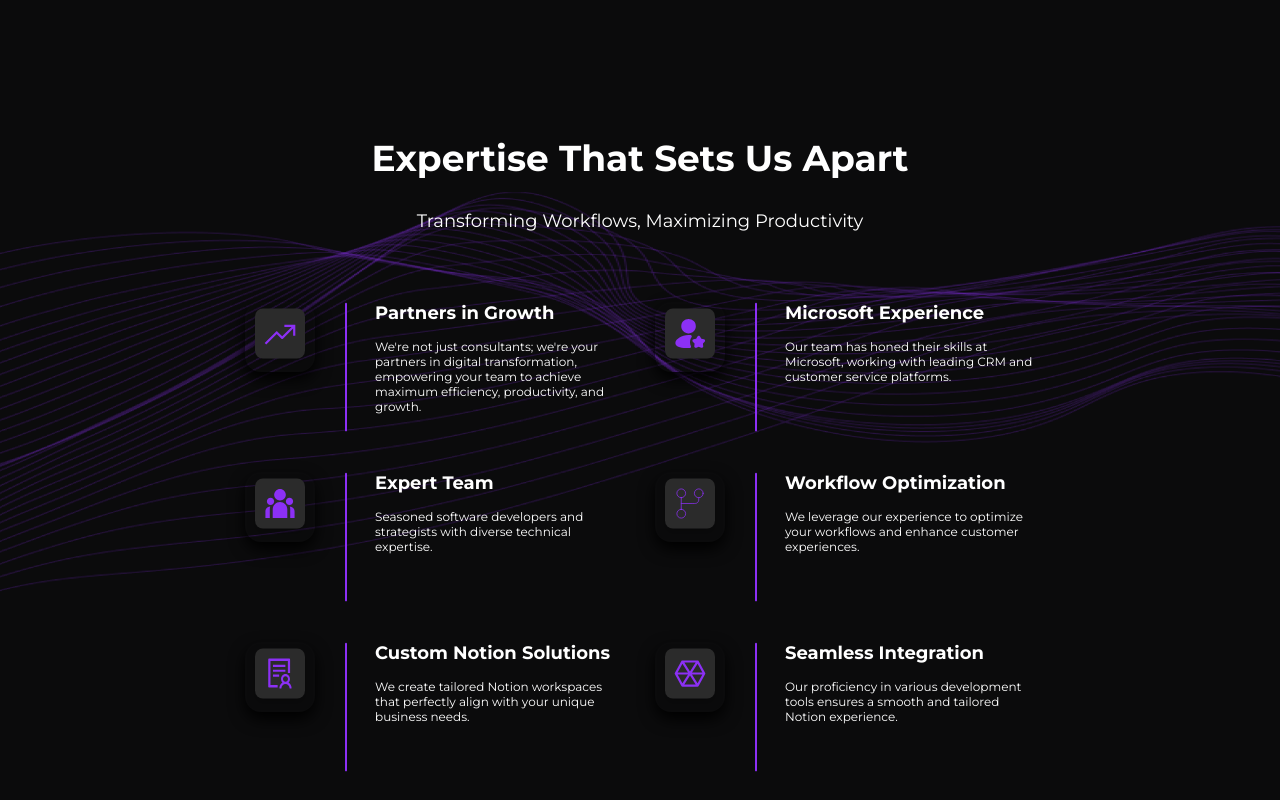
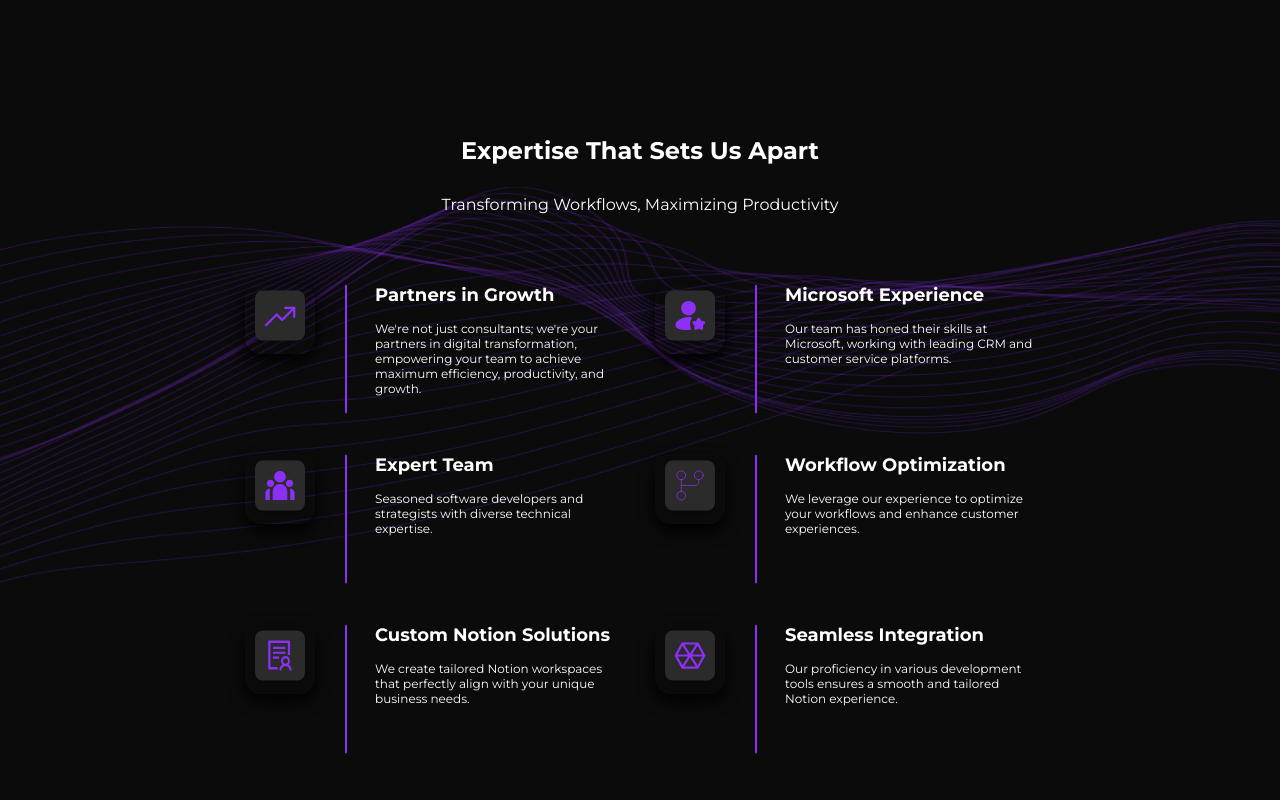
Before and after one commit to 0xSimbaDev/gilliozdreamlabs, a Next.js app: page / in a window 1280 px wide. Shown: the part 3120-3920 px from the top of the page. Built offline with nearby package versions, Linux system fonts and the light colour scheme.

Commit message:
Refactored WhyChooseUs: removed redundant classes, adjusted content for smaller screens

```diff
--- a/components/why-choose-us.tsx
+++ b/components/why-choose-us.tsx
@@ -8,17 +8,17 @@ export type WhyChooseUsType = {
 const WhyChooseUs: NextPage<WhyChooseUsType> = ({ className = "" }) => {
   return (
     <div
-      className={`self-stretch flex flex-col items-center justify-center py-[285px] px-[150px] box-border gap-[70px] bg-[url('/home-section@3x.png')] bg-cover bg-no-repeat bg-[center] text-center text-17xl text-white font-montserrat ${className}`}
+      className={`flex flex-col items-center justify-center py-[285px] px-[150px] gap-[70px] bg-[url('/home-section@3x.png')] bg-cover bg-no-repeat bg-[center] text-center text-white font-montserrat md:px-[30px] md:py-[70px] ${className}`}
     >
-      <div className="self-stretch flex flex-col items-center justify-center gap-[30px]">
-        <h1 className="m-0 relative text-inherit font-bold font-[inherit]">
-        Expertise That Sets Us Apart
+      <div className="flex flex-col items-center justify-center gap-[30px] sm:max-w-sm">
+        <h1 className="text-[1.5rem] m-0 font-bold sm:text-[1.2rem]"> {/* Removed text-inherit and font-[inherit] */}
+          Expertise That Sets Us Apart
         </h1>
-        <div className="relative text-lg text-center">
-        Transforming Workflows, Maximizing Productivity
+        <div className="text-[1rem] text-center sm:text-[0.8rem]">
+          Transforming Workflows, Maximizing Productivity
         </div>
       </div>
-      <div className="self-stretch flex flex-col items-center justify-center gap-[30px] text-left text-lg md:flex-col md:items-center md:justify-center">
+      <div className="flex flex-col items-center justify-center gap-[30px] text-left md:flex-col md:items-center md:justify-center">
         <div className="flex flex-row items-start justify-start gap-[30px] md:flex-col">
           <WCUComponent
             title="Partners in Growth"
```
